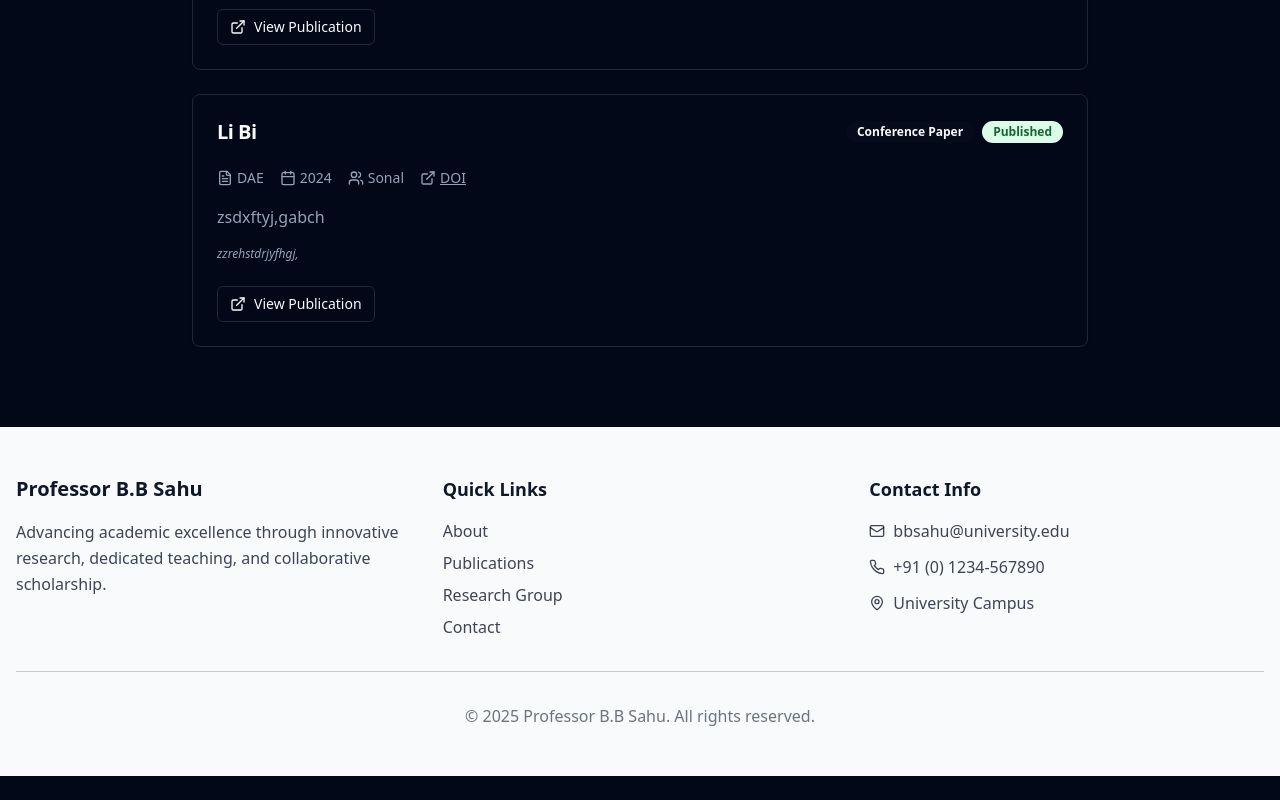
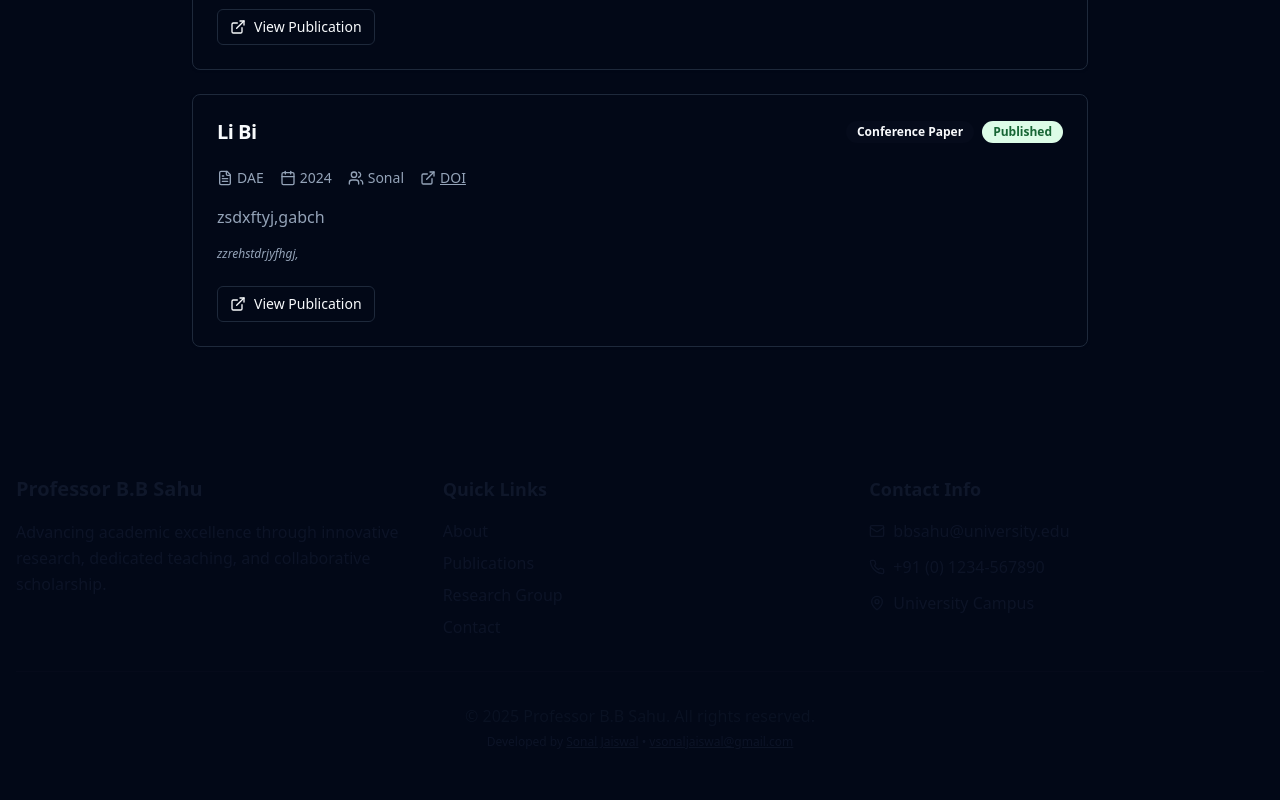
Before and after one commit to Sonal-Jaiswal/NuclearPhyLab, a React (Vite) app: page /publications in a window 1280 px wide. Shown: the part 455-1255 px from the top of the page. Before the commit the page ends 1231 px from the top, so only its background shows below. Built offline with nearby package versions, Linux system fonts and the light colour scheme.

Commit message:
Update footer color, add developer credit and links

```diff
--- a/src/components/Footer.tsx
+++ b/src/components/Footer.tsx
@@ -2,7 +2,7 @@ import { Mail, Phone, MapPin } from 'lucide-react';
 
 const Footer = () => {
   return (
-    <footer className="bg-primary text-primary-foreground py-12">
+    <footer className="bg-background text-primary-foreground py-12">
       <div className="container mx-auto px-4">
         <div className="grid md:grid-cols-3 gap-8">
           <div>
@@ -17,22 +17,22 @@ const Footer = () => {
             <h4 className="text-lg font-semibold mb-4">Quick Links</h4>
             <ul className="space-y-2 text-primary-foreground/80">
               <li>
-                <a href="#about" className="hover:text-primary-foreground transition-colors">
+                <a href="/#about" className="hover:text-primary-foreground transition-colors">
                   About
                 </a>
               </li>
               <li>
-                <a href="#publications" className="hover:text-primary-foreground transition-colors">
+                <a href="/publications" className="hover:text-primary-foreground transition-colors">
                   Publications
                 </a>
               </li>
               <li>
-                <a href="#students" className="hover:text-primary-foreground transition-colors">
+                <a href="/#students" className="hover:text-primary-foreground transition-colors">
                   Research Group
                 </a>
               </li>
               <li>
-                <a href="#contact" className="hover:text-primary-foreground transition-colors">
+                <a href="/#contact" className="hover:text-primary-foreground transition-colors">
                   Contact
                 </a>
               </li>
@@ -60,7 +60,8 @@ const Footer = () => {
 
         <div className="border-t border-primary-foreground/20 mt-8 pt-8 text-center">
           <p className="text-primary-foreground/60">
-            © {new Date().getFullYear()} Professor B.B Sahu. All rights reserved.
+            © {new Date().getFullYear()} Professor B.B Sahu. All rights reserved.<br />
+            <span className="text-xs text-primary-foreground/80">Developed by <a href="https://www.linkedin.com/in/sonal-jaiswal-1b7b1b1b2/" target="_blank" rel="noopener noreferrer" className="underline hover:text-primary">Sonal Jaiswal</a> &bull; <a href="mailto:vsonaljaiswal@gmail.com" className="underline hover:text-primary">vsonaljaiswal@gmail.com</a></span>
           </p>
         </div>
       </div>
```
